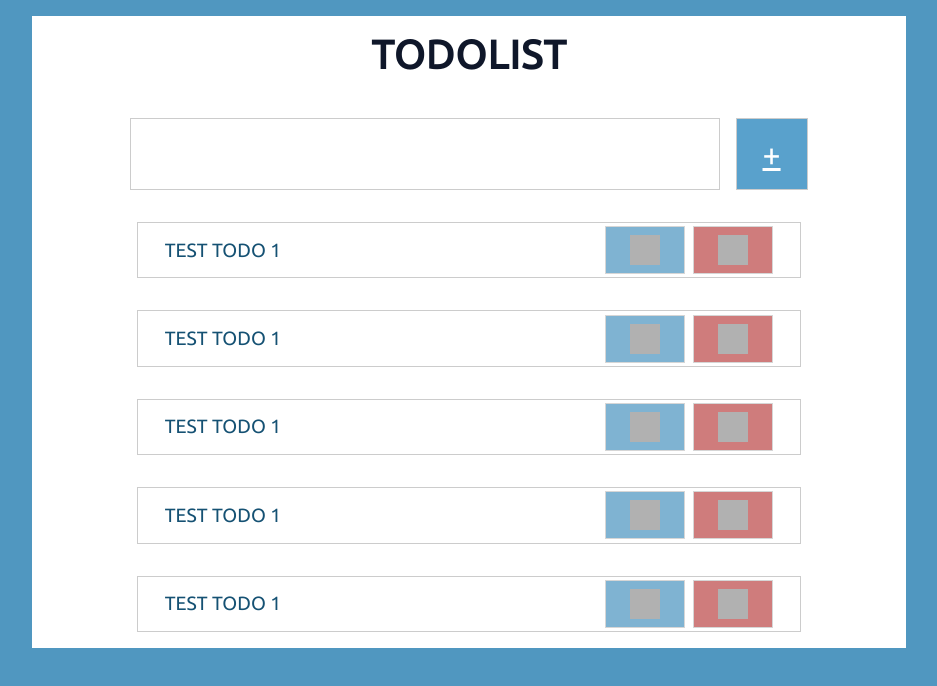
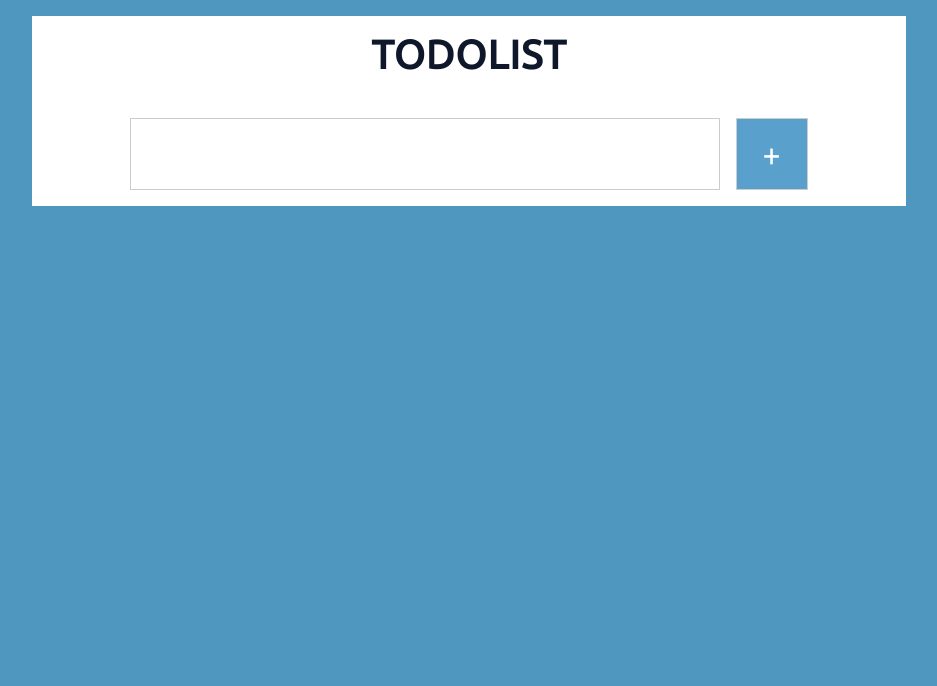
Before and after one commit to MussOo/Todo-List, a React (Vite) app: page / in a window 1280 px wide. Shown: the top 686 px of the page, without its empty margins (171-1108 px from the left). Built offline with nearby package versions, Linux system fonts and the light colour scheme; grey boxes are pictures that could not be loaded.

Commit message:
ajout hook (todolist) & ajout fonctionnalité delete todo

```diff
--- a/src/components/TodoItem/TodoItem.jsx
+++ b/src/components/TodoItem/TodoItem.jsx
@@ -1,12 +1,12 @@
 import React from 'react';
 import style from './TodoItem.module.scss';
 
-export default function TodoItem() {
+export default function TodoItem({ index, data, del, edit }) {
   return (
     <div className={style.item_todo}>
-      <span>TEST TODO 1</span>
+      <span>{data.title}</span>
       <div className={style.container_todo_btn}>
-        <a className={style.btn_todo_edit}>
+        <a className={style.btn_todo_edit} onClick={edit}>
           <img
             width='30'
             height='30'
@@ -14,7 +14,7 @@ export default function TodoItem() {
             alt='edit--v1'
           />
         </a>
-        <a className={style.btn_todo_delete}>
+        <a className={style.btn_todo_delete} onClick={del}>
           <img
             width='30'
             height='30'
--- a/src/components/TodoList/TodoList.jsx
+++ b/src/components/TodoList/TodoList.jsx
@@ -1,18 +1,48 @@
-import React from 'react';
+import React, { useEffect, useState } from 'react';
 import style from './TodoList.module.scss';
 import TodoItem from '../TodoItem/TodoItem';
+import useCreateTodo from '../../hooks/useCreateTodo';
 
 export default function TodoList() {
+  const [containerTodos, setContainerTodos] = useState([]);
+  const { addTodo, Todolist, todo, setTodo, deleteTodo } = useCreateTodo();
+
+  useEffect(() => {
+    var item = Todolist.map((item, key) => (
+      <TodoItem
+        key={key}
+        index={key}
+        data={item}
+        del={() => {
+          deleteTodo(key);
+        }}
+        edit={() => {
+          console.log(key);
+        }}
+      />
+    ));
+    setContainerTodos(item);
+  }, [Todolist, todo]);
+
   return (
     <div className={style.container_todolist}>
       <div className={style.container_insertion}>
-        <input type='text' /> <a href=''>+</a>
+        <input
+          type='text'
+          onChange={(e) => {
+            setTodo(e.target.value);
+          }}
+        />{' '}
+        <a
+          onClick={() => {
+            addTodo(todo);
+            setTodo('');
+          }}
+        >
+          +
+        </a>
       </div>
-      <TodoItem />
-      <TodoItem />
-      <TodoItem />
-      <TodoItem />
-      <TodoItem />
+      {containerTodos}
     </div>
   );
 }
--- /dev/null
+++ b/src/hooks/useCreateTodo.js
@@ -0,0 +1,23 @@
+import React, { useState, useEffect } from 'react';
+export default function useCreateTodo() {
+  const [todo, setTodo] = useState('');
+  const [Todolist, setTodolist] = useState([]);
+
+  const addTodo = (todo) => {
+    console.log(todo, Todolist.length);
+    setTodolist([...Todolist, { title: todo, key: Todolist.length }]);
+  };
+
+  const deleteTodo = (index) => {
+    Todolist.splice(index, 1);
+    setTodolist([...Todolist]);
+  };
+
+  return {
+    addTodo,
+    Todolist,
+    todo,
+    setTodo,
+    deleteTodo,
+  };
+}
```
